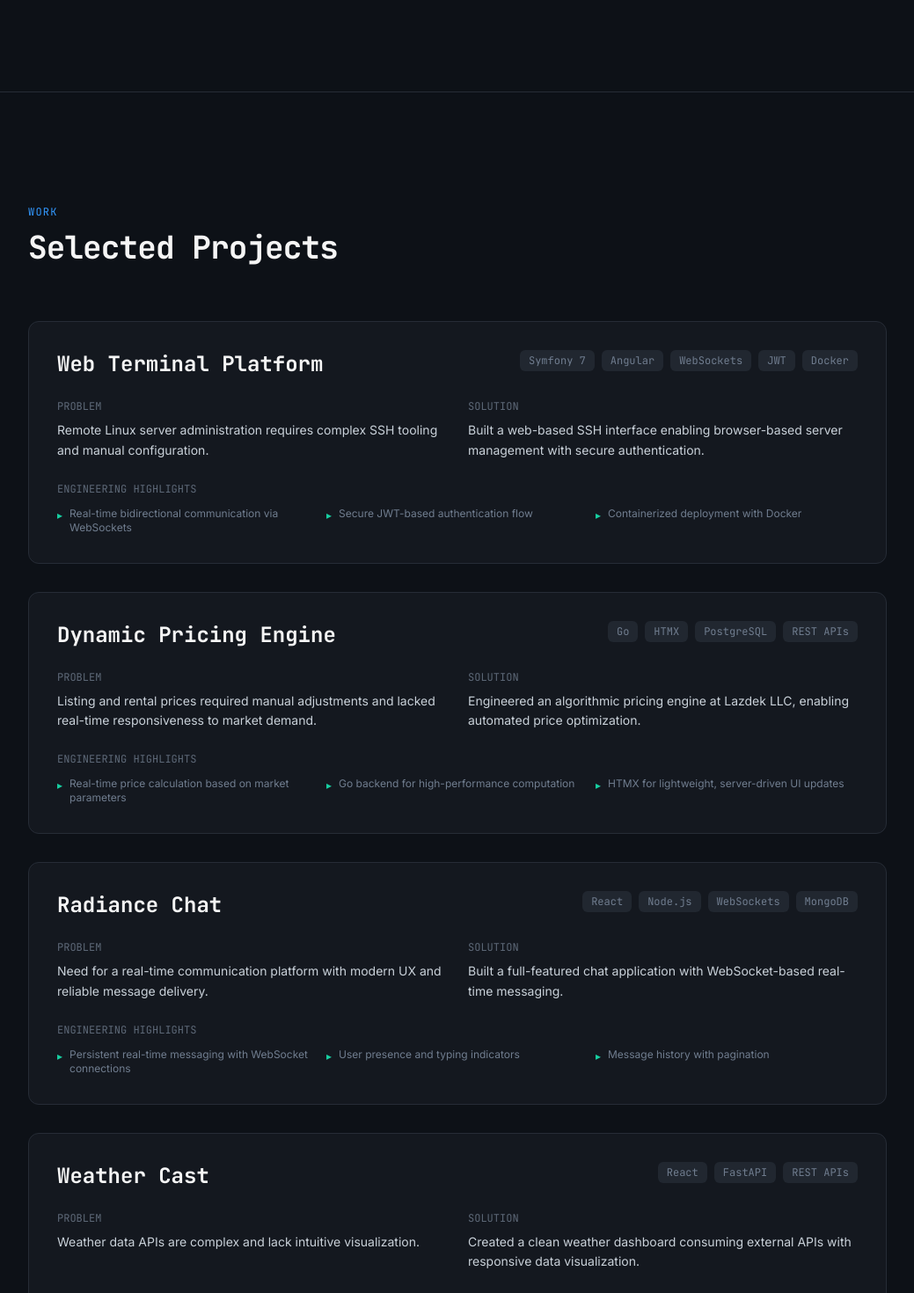
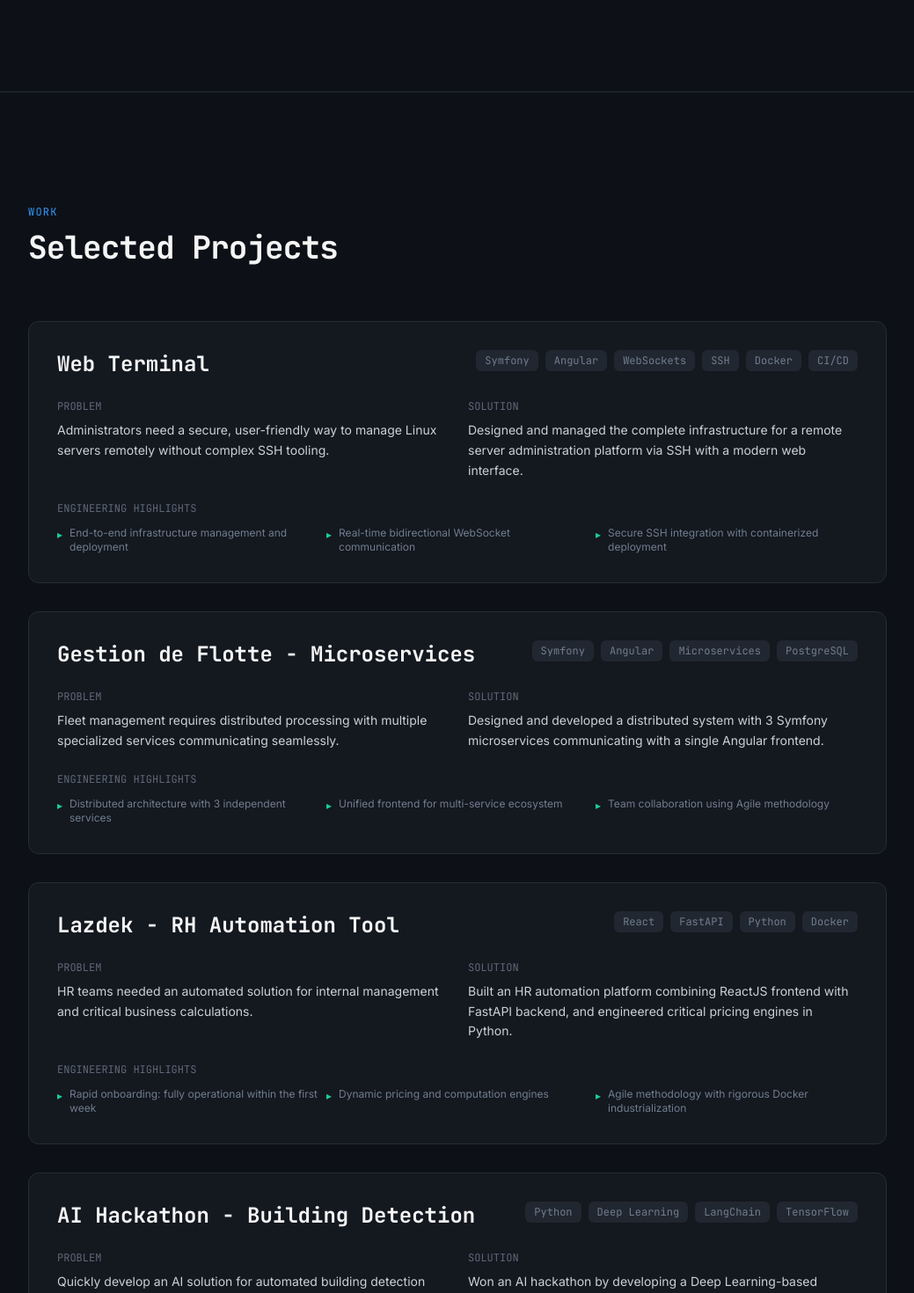
Before and after one commit to Younes-khadraoui/younes_portfolio, a React (Vite) app: page / in a window 1280 px wide. Shown: the part 1330-2800 px from the top of the page at 88% size, without its empty margins (120-1159 px from the left). Built offline with nearby package versions, Linux system fonts and the light colour scheme; the HTML template or start-up script is replaced by a standard one.

Commit message:
new changes

```diff
--- a/src/components/Contact.tsx
+++ b/src/components/Contact.tsx
@@ -18,17 +18,17 @@ const Contact = () => {
             Let's Connect
           </h2>
           <p className="text-foreground text-lg mb-2">
-            Open to{" "}
+            Available for{" "}
             <span className="text-text-bright font-semibold">
-              Full Stack Internship
+              Apprenticeship (Alternance)
             </span>{" "}
-            "June 2026"
+            September 2026
           </p>
           <p className="text-foreground text-lg mb-10">
             <span className="text-text-bright font-semibold">
-              Apprenticeship
+              15 days on / 15 days off
             </span>{" "}
-            "September 2026"
+            · Rouen / Lille · Permis B
           </p>
 
           <div className="flex items-center justify-center gap-4 flex-wrap">
--- a/src/components/Hero.tsx
+++ b/src/components/Hero.tsx
@@ -14,18 +14,18 @@ const Hero = () => {
           transition={{ duration: 0.7, delay: 0.2 }}
         >
           <p className="font-mono text-sm text-primary mb-6 tracking-widest uppercase">
-            Software Engineer
+            Full-Stack & DevOps Developer
           </p>
           <h1 className="text-4xl md:text-6xl lg:text-7xl font-bold leading-tight mb-6 tracking-tight">
-            Younes Khadraoui
+            Younes KHADRAOUI
           </h1>
           <p className="text-lg md:text-xl text-foreground max-w-2xl mx-auto mb-4 leading-relaxed">
-            Building scalable systems & real-time applications.
+            Alternance: 15j/15j | Rouen/Lille | Disponible juin-septembre 2026
           </p>
           <p className="text-sm text-muted-foreground max-w-xl mx-auto mb-10">
-            Master’s student in Software Engineering with a focus on backend
-            architecture, distributed systems, and high-performance
-            infrastructure.
+            Master's student in Software Engineering specializing in Full-Stack
+            development, DevOps, and real-time systems. Experienced with
+            Symfony, FastAPI, Go, React, and modern cloud infrastructure.
           </p>
         </motion.div>
 
--- a/src/components/Projects.tsx
+++ b/src/components/Projects.tsx
@@ -2,54 +2,55 @@ import { motion } from "framer-motion";
 
 const projects = [
   {
-    title: "Web Terminal Platform",
+    title: "Web Terminal",
     problem:
-      "Remote Linux server administration requires complex SSH tooling and manual configuration.",
+      "Administrators need a secure, user-friendly way to manage Linux servers remotely without complex SSH tooling.",
     solution:
-      "Built a web-based SSH interface enabling browser-based server management with secure authentication.",
-    tech: ["Symfony 7", "Angular", "WebSockets", "JWT", "Docker"],
+      "Designed and managed the complete infrastructure for a remote server administration platform via SSH with a modern web interface.",
+    tech: ["Symfony", "Angular", "WebSockets", "SSH", "Docker", "CI/CD"],
     highlights: [
-      "Real-time bidirectional communication via WebSockets",
-      "Secure JWT-based authentication flow",
-      "Containerized deployment with Docker",
+      "End-to-end infrastructure management and deployment",
+      "Real-time bidirectional WebSocket communication",
+      "Secure SSH integration with containerized deployment",
     ],
   },
   {
-    title: "Dynamic Pricing Engine",
+    title: "Gestion de Flotte - Microservices",
     problem:
-      "Listing and rental prices required manual adjustments and lacked real-time responsiveness to market demand.",
+      "Fleet management requires distributed processing with multiple specialized services communicating seamlessly.",
     solution:
-      "Engineered an algorithmic pricing engine at Lazdek LLC, enabling automated price optimization.",
-    tech: ["Go", "HTMX", "PostgreSQL", "REST APIs"],
+      "Designed and developed a distributed system with 3 Symfony microservices communicating with a single Angular frontend.",
+    tech: ["Symfony", "Angular", "Microservices", "PostgreSQL"],
     highlights: [
-      "Real-time price calculation based on market parameters",
-      "Go backend for high-performance computation",
-      "HTMX for lightweight, server-driven UI updates",
+      "Distributed architecture with 3 independent services",
+      "Unified frontend for multi-service ecosystem",
+      "Team collaboration using Agile methodology",
     ],
   },
   {
-    title: "Radiance Chat",
+    title: "Lazdek - RH Automation Tool",
     problem:
-      "Need for a real-time communication platform with modern UX and reliable message delivery.",
+      "HR teams needed an automated solution for internal management and critical business calculations.",
     solution:
-      "Built a full-featured chat application with WebSocket-based real-time messaging.",
-    tech: ["React", "Node.js", "WebSockets", "MongoDB"],
+      "Built an HR automation platform combining ReactJS frontend with FastAPI backend, and engineered critical pricing engines in Python.",
+    tech: ["React", "FastAPI", "Python", "Docker"],
     highlights: [
-      "Persistent real-time messaging with WebSocket connections",
-      "User presence and typing indicators",
-      "Message history with pagination",
+      "Rapid onboarding: fully operational within the first week",
+      "Dynamic pricing and computation engines",
+      "Agile methodology with rigorous Docker industrialization",
     ],
   },
   {
-    title: "Weather Cast",
-    problem: "Weather data APIs are complex and lack intuitive visualization.",
+    title: "AI Hackathon - Building Detection",
+    problem:
+      "Quickly develop an AI solution for automated building detection from satellite imagery.",
     solution:
-      "Created a clean weather dashboard consuming external APIs with responsive data visualization.",
-    tech: ["React", "FastAPI", "REST APIs"],
+      "Won an AI hackathon by developing a Deep Learning-based building detection solution in less than 48 hours.",
+    tech: ["Python", "Deep Learning", "LangChain", "TensorFlow"],
     highlights: [
-      "FastAPI backend aggregating weather data sources",
-      "Responsive React frontend with clean data presentation",
-      "API caching layer for performance optimization",
+      "Hackathon winner in under 48 hours",
+      "Advanced Deep Learning computer vision",
+      "Rapid prototyping and deployment",
     ],
   },
 ];
--- a/src/components/TechStack.tsx
+++ b/src/components/TechStack.tsx
@@ -3,19 +3,19 @@ import { motion } from "framer-motion";
 const layers = [
   {
     label: "Frontend",
-    items: ["React", "Angular", "HTMX", "Tailwind CSS"],
+    items: ["React", "Angular", "Tailwind CSS"],
   },
   {
     label: "Backend",
-    items: ["Go", "FastAPI", "Node.js", "Symfony"],
+    items: ["Symfony 7", "FastAPI", "Echo (Go)"],
   },
   {
-    label: "Infrastructure",
-    items: ["Docker", "Linux", "WebSockets", "SSH"],
+    label: "DevOps & Infrastructure",
+    items: ["Docker", "Kubernetes", "Ansible", "CI/CD"],
   },
   {
-    label: "Data",
-    items: ["PostgreSQL", "MongoDB", "Supabase", "REST APIs"],
+    label: "Databases & Tools",
+    items: ["PostgreSQL", "MySQL", "Supabase", "GitHub/GitLab"],
   },
 ];
 
@@ -30,8 +30,12 @@ const TechStack = () => {
           transition={{ duration: 0.5 }}
           className="mb-16"
         >
-          <p className="font-mono text-xs text-primary mb-3 tracking-widest uppercase">Tools</p>
-          <h2 className="text-3xl md:text-4xl font-bold tracking-tight">Architecture Stack</h2>
+          <p className="font-mono text-xs text-primary mb-3 tracking-widest uppercase">
+            Tools
+          </p>
+          <h2 className="text-3xl md:text-4xl font-bold tracking-tight">
+            Architecture Stack
+          </h2>
         </motion.div>
 
         <div className="grid sm:grid-cols-2 lg:grid-cols-4 gap-6">
--- a/src/components/Timeline.tsx
+++ b/src/components/Timeline.tsx
@@ -2,29 +2,32 @@ import { motion } from "framer-motion";
 
 const events = [
   {
-    year: "2023",
-    title: "Weather Cast",
-    description: "React + FastAPI weather dashboard",
+    year: "2023–2025",
+    title: "Micro Club",
+    description: "Web/Python/Deep Learning workshops & AI hackathon winner",
   },
   {
-    year: "2024",
-    title: "Radiance Chat",
-    description: "Real-time WebSocket messaging platform",
+    year: "06/2024–10/2025",
+    title: "Full-Stack Developer - Lazdek LLC",
+    description:
+      "Remote: RH automation, accounting assistance, dynamic pricing & critical engines",
   },
   {
     year: "2024–2025",
-    title: "Lazdek LLC",
-    description: "Go-based dynamic pricing engine, Professional experience",
-  },
-  {
-    year: "2025",
-    title: "Web Terminal",
-    description: "Browser-based SSH with Symfony, Angular & Docker",
+    title: "Key Projects",
+    description:
+      "Real-time messaging, pricing engines, microservices architecture",
   },
   {
     year: "2025–2027",
     title: "Master's in Software Engineering",
-    description: "Advanced studies in system design & architecture",
+    description:
+      "Université de Rouen Normandie - Advanced architecture & distributed systems",
+  },
+  {
+    year: "06–09/2026",
+    title: "Apprenticeship Available",
+    description: "Full-Stack & DevOps - 15 days on/off, Rouen/Lille region",
   },
 ];
 
```
